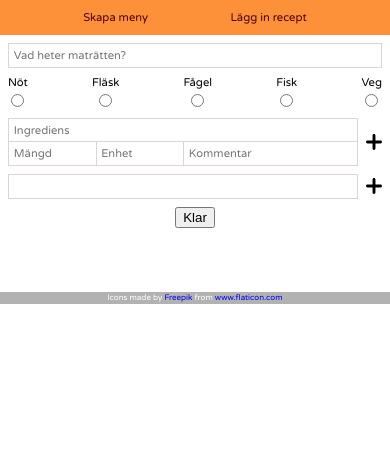
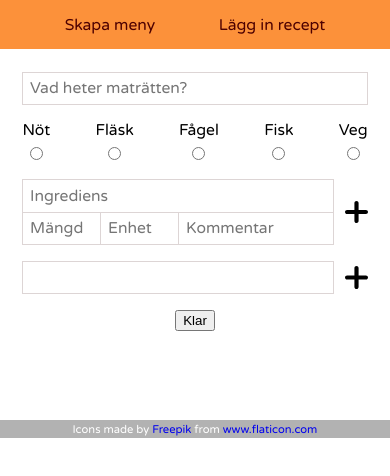
Before and after one commit to ellinorcarlstedt/matveckan, a React (Create React App) app: page /recept in a window 390 px wide. Shown: the top 476 px of the page. Built offline with nearby package versions, Linux system fonts and the light colour scheme.

Commit message:
css for mobile and more

```diff
--- a/src/App.css
+++ b/src/App.css
@@ -4,6 +4,11 @@
   box-sizing: border-box;
   margin: 0;
 }
+
+html {
+  font-size: 1rem;
+}
+
 
 .App {
   margin: auto;
@@ -37,7 +42,7 @@
   background-image: url('./icons/tomatobasil.jpg');
   background-size: auto 100%;
   background-repeat: no-repeat;
-  background-position: right top;
+  background-position: top right;
   background-attachment: fixed;
   background-color: white, #ffe6e6;
   padding-bottom: 0.7rem;
@@ -103,25 +108,25 @@
   padding: 0 0.7rem;
 }
 
-.recepie {
+.recipe {
   overflow: hidden;
   text-align: left;
   background-color: #ffffff;
 }
 
-.recepie-ingredients {
+.recipe-ingredients {
   padding: 0.5rem;
   margin-bottom: 0.5rem;
   background-color: rgb(227, 229, 231);
 }
 
-.recepie-description-row,
-.recepie-description-missing {
+.recipe-description-row,
+.recipe-description-missing {
   padding: 0 0.5rem;
   margin-bottom: 0.5rem;
 }
 
-.recepie-description-missing {
+.recipe-description-missing {
   text-align: center;
 }
 
@@ -146,10 +151,13 @@
 }
 
 
-/********************** Recepie input moderator with children *************************/
+/********************** recipe input moderator with children *************************/
 
+.recipe-input-moderator {
+  padding-top: 1rem;
+}
 
-.recepie-input-moderator input {
+.recipe-input-moderator input {
   font-family: Garamond, Cambria;
   font-family: 'Varela Round';
   font-size: 0.7rem;
@@ -157,7 +165,7 @@
 
 .added-item {
   text-align: left;
-  padding: 0.15rem 0.5rem;
+  padding: 0.15rem 1rem;
 }
 
 .input-clickable-icon {
@@ -217,7 +225,7 @@
 
 /********** MARGINS / PADDING / BORDER ***********/
 
-.recepie-input-moderator input:focus {
+.recipe-input-moderator input:focus {
   outline: none;
 }
 
@@ -225,11 +233,7 @@
 .category-input,
 .ingredient-input-wrapper,
 .input-description {
-  padding: 0 0.5rem;
-}
-
-.recepie-input-moderator input {
-  padding: 0.3rem;
+  padding: 0 1rem;
 }
 
 .title-input input,
@@ -242,7 +246,7 @@
 .ingredient-input-wrapper,
 .category-input,
 .added-items-list {
-  margin-bottom: 0.5rem;
+  margin-bottom: 0.7rem;
 }
 
 .add-icon {
@@ -259,8 +263,8 @@
   margin-bottom: 0.3rem;
 }
 
-.recepie-input-moderator {
-  padding-top: 0.5rem;
+.recipe-input-moderator input {
+  padding: 0.3rem;
 }
 
 .remove-icon {
@@ -287,9 +291,23 @@
 
 /************ Media queries ******************/
 
-@media (min-width: 1000px) {
+@media all and (max-width: 485px) {
+
+    html {
+      font-size: 1.4rem;
+    }
+
+}
+
+@media screen and (min-width: 486px) {
+
   .App {
-    width: 25%;
+    width: 300px;
   }
 
+  .menu-displayer {
+    background-position: center;
+  }
+
+
 }
--- a/src/App.js
+++ b/src/App.js
@@ -7,7 +7,7 @@ import {
 } from "react-router-dom";
 import './App.css';
 import MenuModerator from './Components/MenuModerator';
-import RecepieInputModerator from './Components/RecepieInputModerator';
+import RecipeInputModerator from './Components/RecipeInputModerator';
 
 function App() {
   return (
@@ -28,7 +28,7 @@ function App() {
         <Switch>
           <Route exact path="/" component={MenuModerator} />
           <Route exact path="/meny" component={MenuModerator} />
-          <Route exact path="/recept" component={RecepieInputModerator} />
+          <Route exact path="/recept" component={RecipeInputModerator} />
         </Switch>
       </div>
 
--- a/src/Components/AddedRecepieItem.js
+++ b/src/Components/AddedRecipeItem.js
@@ -1,6 +1,6 @@
 import React from 'react';
 
-function AddedRecepieItem(props) {
+function AddedRecipeItem(props) {
     let iconClass = "edit";
     let itemClass = "";
     if (props.id === props.currentItem) {
@@ -28,4 +28,4 @@ function AddedRecepieItem(props) {
     )
 }
 
-export default AddedRecepieItem;
+export default AddedRecipeItem;
--- a/src/Components/MealDisplayer.js
+++ b/src/Components/MealDisplayer.js
@@ -3,19 +3,19 @@ import '../App.css';
 import Weekday from './Weekday';
 import MealCategory from './MealCategory';
 import MealTitle from './MealTitle';
-import Recepie from './Recepie';
+import Recipe from './Recipe';
 import HeightTransitionComponent from './HeightTransitionComponent';
 
 function MealDisplayer(props) {
 
-    let isOpen = props.indexOfOpenRecepie === props.meal.index ? true : false;
+    let isOpen = props.indexOfOpenRecipe === props.meal.index ? true : false;
 
-    const toggleRecepie = () => {
-        isOpen ? props.closeRecepie() : props.openRecepie();
+    const toggleRecipe = () => {
+        isOpen ? props.closeRecipe() : props.openRecipe();
     }
 
         return (
-            <div className="meal-displayer" onClick={() => toggleRecepie()}>
+            <div className="meal-displayer" onClick={() => toggleRecipe()}>
                 <div className="meal-displayer-overview">
                     <Weekday weekday={props.weekday}/>
                     <MealTitle  title={props.meal.mealName}/>
@@ -23,7 +23,7 @@ function MealDisplayer(props) {
                 </div>
                 <div>
                     <HeightTransitionComponent isOpen={isOpen} id={props.meal.index} className="border-radius">
-                        <Recepie description={props.meal.description} ingredients={props.meal.ingredients}/>
+                        <Recipe description={props.meal.description} ingredients={props.meal.ingredients}/>
                     </HeightTransitionComponent>
                 </div>
             </div>
--- a/src/Components/MenuDisplayer.js
+++ b/src/Components/MenuDisplayer.js
@@ -5,19 +5,19 @@ import IconArtistAttribute from './IconArtistAttribute';
 
 function MenuDisplayer (props) {
 
-    const [indexOfOpenRecepie, setIndexOfOpenRecepie] = useState(null);
+    const [indexOfOpenRecipe, setIndexOfOpenRecipe] = useState(null);
 
-    const openRecepie = (recepie) => {
-        setIndexOfOpenRecepie(recepie);
+    const openRecipe = (recipe) => {
+        setIndexOfOpenRecipe(recipe);
     }
 
-    const closeRecepie = () => {
-        setIndexOfOpenRecepie(null);
+    const closeRecipe = () => {
+        setIndexOfOpenRecipe(null);
     }
 
     const reloadMenu = () => {
         props.reloadMenu();
-        closeRecepie();
+        closeRecipe();
     }
 
     const menu = props.menu.map((meal, index) =>
@@ -26,9 +26,9 @@ function MenuDisplayer (props) {
                 key={meal.index}
                 weekday={index + 1}
                 meal={meal}
-                indexOfOpenRecepie={indexOfOpenRecepie}
-                openRecepie={() => openRecepie(meal.index)}
-                closeRecepie={() => closeRecepie()}/>
+                indexOfOpenRecipe={indexOfOpenRecipe}
+                openRecipe={() => openRecipe(meal.index)}
+                closeRecipe={() => closeRecipe()}/>
             )
         )
 
--- a/src/Components/Recepie.js
+++ /dev/null
@@ -1,16 +0,0 @@
-import React from 'react';
-import RecepieIngredients from './RecepieIngredients';
-import RecepieDescription from './RecepieDescription';
-import '../App.css';
-
-function Recepie (props) {
-
-    return (
-        <div className="recepie">
-            <RecepieIngredients ingredients={props.ingredients} />
-            <RecepieDescription description={props.description} />
-        </div>
-    )
-}
-
-export default React.memo(Recepie);
--- a/src/Components/RecepieDescription.js
+++ /dev/null
@@ -1,18 +0,0 @@
-import React from 'react'
-
-function RecepieDescription(props) {
-    let description = [];
-    if (props.description.length) {
-        description = props.description.map((row, i) => <p className="recepie-description-row" key={i}>{row}</p>)
-    } else {
-        description = <p className="recepie-description-missing"> ~ Recept saknas ~ </p>
-    }
-
-    return (
-        <div>
-            {description}
-        </div>
-    )
-}
-
-export default React.memo(RecepieDescription);
--- /dev/null
+++ b/src/Components/Recipe.js
@@ -0,0 +1,16 @@
+import React from 'react';
+import RecipeIngredients from './RecipeIngredients';
+import RecipeDescription from './RecipeDescription';
+import '../App.css';
+
+function Recipe (props) {
+
+    return (
+        <div className="recipe">
+            <RecipeIngredients ingredients={props.ingredients} />
+            <RecipeDescription description={props.description} />
+        </div>
+    )
+}
+
+export default React.memo(Recipe);
--- /dev/null
+++ b/src/Components/RecipeDescription.js
@@ -0,0 +1,18 @@
+import React from 'react'
+
+function RecipeDescription(props) {
+    let description = [];
+    if (props.description.length) {
+        description = props.description.map((row, i) => <p className="recipe-description-row" key={i}>{row}</p>)
+    } else {
+        description = <p className="recipe-description-missing"> ~ Recept saknas ~ </p>
+    }
+
+    return (
+        <div>
+            {description}
+        </div>
+    )
+}
+
+export default React.memo(RecipeDescription);
--- a/src/Components/RecepieIngredients.js
+++ b/src/Components/RecipeIngredients.js
@@ -1,6 +1,6 @@
 import React from 'react'
 
-function RecepieIngredients(props) {
+function RecipeIngredients(props) {
 
     const firstLetterUppercase = (string) => {
         return string.charAt(0).toUpperCase() + string.slice(1);
@@ -28,10 +28,10 @@ function RecepieIngredients(props) {
     }
 
     return (
-        <div className="recepie-ingredients">
+        <div className="recipe-ingredients">
             {ingredients}
         </div>
     )
 }
 
-export default React.memo(RecepieIngredients);
+export default React.memo(RecipeIngredients);
--- a/src/Components/RecepieInputModerator.js
+++ b/src/Components/RecipeInputModerator.js
@@ -2,12 +2,12 @@ import React, { useState, useEffect } from 'react';
 import IngredientInput from './IngredientInput';
 import DescriptionInput from './DescriptionInput';
 import CategoryInput from './CategoryInput';
-import AddedRecepieItem from './AddedRecepieItem';
+import AddedRecipeItem from './AddedRecipeItem';
 import IconArtistAttribute from './IconArtistAttribute';
 import '../App.css';
 
 
-function RecepieInputModerator() {
+function RecipeInputModerator() {
 
   const [ titleInput, setTitleInput ] = useState("");
   const [ categoryInput, setCategoryInput ] = useState("");
@@ -210,7 +210,7 @@ function RecepieInputModerator() {
 
 
  const allAddedIngredients = addedIngredients.map((item) => {
-      return <AddedRecepieItem  key={item.id}
+      return <AddedRecipeItem  key={item.id}
                                 id={item.id}
                                 content={`${item.amount} ${item.unit} ${item.name} ${item.details}`}
                                 currentItem={currentIngredient}
@@ -219,7 +219,7 @@ function RecepieInputModerator() {
  });
 
   const allAddedDescriptionRows = addedDescriptionRows.map((item) => {
-      return <AddedRecepieItem  key={item.id}
+      return <AddedRecipeItem  key={item.id}
                                 id={item.id}
                                 content={item.description}
                                 currentItem={currentDescriptionRow}
@@ -228,7 +228,7 @@ function RecepieInputModerator() {
  })
 
   return (
-    <div className="recepie-input-moderator">
+    <div className="recipe-input-moderator">
 
       <form onSubmit={handleSubmit}>
 
@@ -270,4 +270,4 @@ function RecepieInputModerator() {
   );
 }
 
-export default RecepieInputModerator;
+export default RecipeInputModerator;
```
